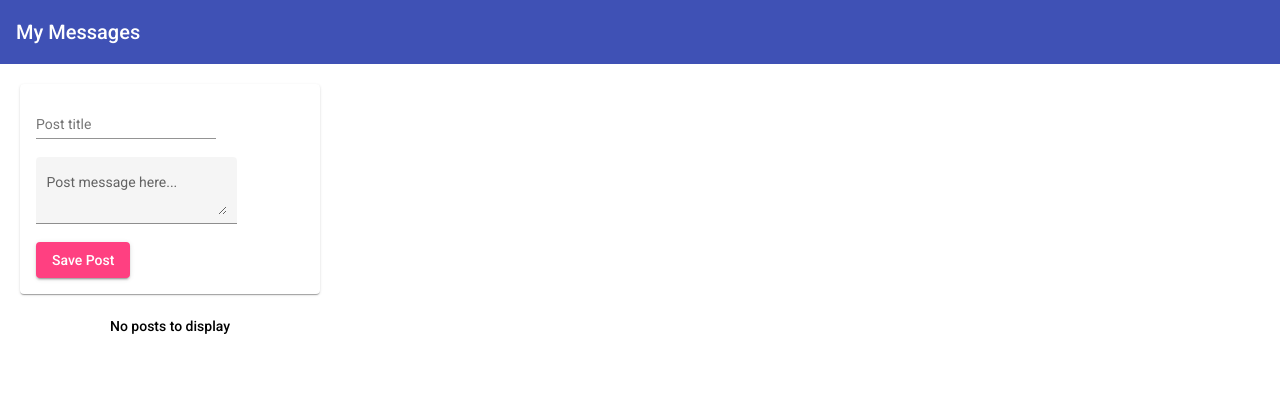
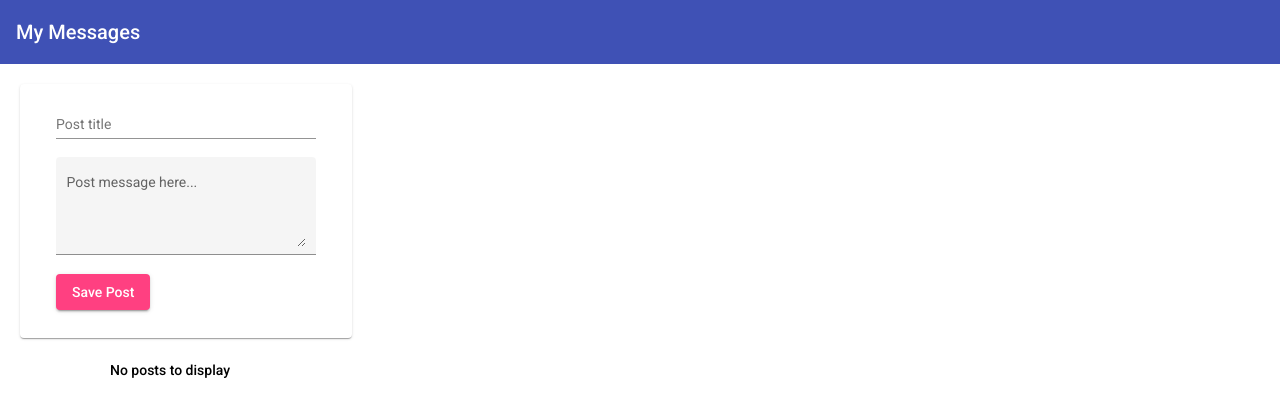
Before and after one commit to FoxGeoff/MeanStack, an Angular app: page / in a window 1280 px wide. Shown: the top 416 px of the page. Built offline with nearby package versions, Linux system fonts and the light colour scheme.

Commit message:
Adding forms

```diff
--- a/src/app/app.component.ts
+++ b/src/app/app.component.ts
@@ -1,5 +1,5 @@
 import { Component } from '@angular/core';
-import { Post } from './posts/post-create/post-list/post';
+import { Post } from './models/post';
 
 @Component({
   selector: 'app-root',
--- a/src/app/posts/post-create/post-create.component.css
+++ b/src/app/posts/post-create/post-create.component.css
@@ -1,5 +1,15 @@
-.container
- {
-   margin: 20px;
-   width: 300px;
- }
+.matCard {
+  min-width: 150px;
+  max-width: 300px;
+  width: 100%;
+  margin: 20px;
+}
+.form {
+  min-width: 150px;
+  max-width: 300px;
+  margin: 20px;
+}
+
+.full-width {
+  width: 100%;
+}
--- a/src/app/posts/post-create/post-create.component.html
+++ b/src/app/posts/post-create/post-create.component.html
@@ -1,20 +1,26 @@
 <app-header></app-header>
 
-<div class="container">
-  <mat-card>
-    <mat-form-field>
+<mat-card class="matCard">
+  <form class="form" #postForm="ngForm" (submit)="onAddPost(postForm)">
+    <mat-form-field class="full-width">
       <mat-label>Post title</mat-label>
-      <input matInput type="text" [(ngModel)]="enteredTitle" />
+      <input matInput type="text" name="title" ngModel/>
     </mat-form-field>
-    <mat-form-field appearance="fill">
+
+    <mat-form-field class="full-width" appearance="fill">
       <mat-label>Post message here...</mat-label>
-      <textarea #postTextarea matInput [(ngModel)]="enteredMessage"></textarea>
+      <textarea matInput rows="4" name="message" ngModel></textarea>
     </mat-form-field>
 
     <p>
-      <button mat-raised-button color="accent" (click)="onAddPost()">
+      <button
+        mat-raised-button
+        color="accent"
+        type="submit"
+        [disabled]="!postForm.form.valid"
+      >
         Save Post
       </button>
     </p>
-  </mat-card>
-</div>
+  </form>
+</mat-card>
--- a/src/app/posts/post-create/post-create.component.ts
+++ b/src/app/posts/post-create/post-create.component.ts
@@ -1,5 +1,6 @@
 import { Component, OnInit, Output, EventEmitter } from '@angular/core';
-import { Post } from './post-list/post';
+import { NgForm } from '@angular/forms';
+import { Post } from '../../models/post';
 
 @Component({
   selector: 'app-post-create',
@@ -8,28 +9,21 @@ import { Post } from './post-list/post';
 })
 export class PostCreateComponent implements OnInit {
   noPosts = 'No posts to display';
-  enteredTitle = '';
-  enteredMessage = '';
   @Output() postCreated = new EventEmitter<Post>();
 
   constructor() { }
 
-  ngOnInit(): void {
+  ngOnInit(): void { }
 
-  }
-
-  onAddPost() {
-    const newPost = {
-      message: this.enteredMessage,
-      title: this.enteredTitle
+  onAddPost(form: NgForm) {
+    const post = {
+      title: form.value.title,
+      message: form.value.message
     };
 
-    console.log(`Title: ${newPost.title} Message: ${newPost.message}`);
+    console.log(`Title: ${post.title} Message: ${post.message}`);
 
-    this.postCreated.emit(newPost);
-
-    this.enteredTitle = '';
-    this.enteredMessage = '';
+    this.postCreated.emit(post);
   }
 
 }
--- a/src/app/posts/post-create/post-list/post-list.component.ts
+++ b/src/app/posts/post-create/post-list/post-list.component.ts
@@ -1,5 +1,5 @@
 import { Component, OnInit, Input } from '@angular/core';
-import { Post } from './post';
+import { Post } from '../../../models/post';
 
 @Component({
   selector: 'app-post-list',
```
Also changed, not shown: src/app/models/post.ts (renamed from src/app/posts/post-create/post-list/post.ts), 1 other file (tests, documents, lock files or other folders).
